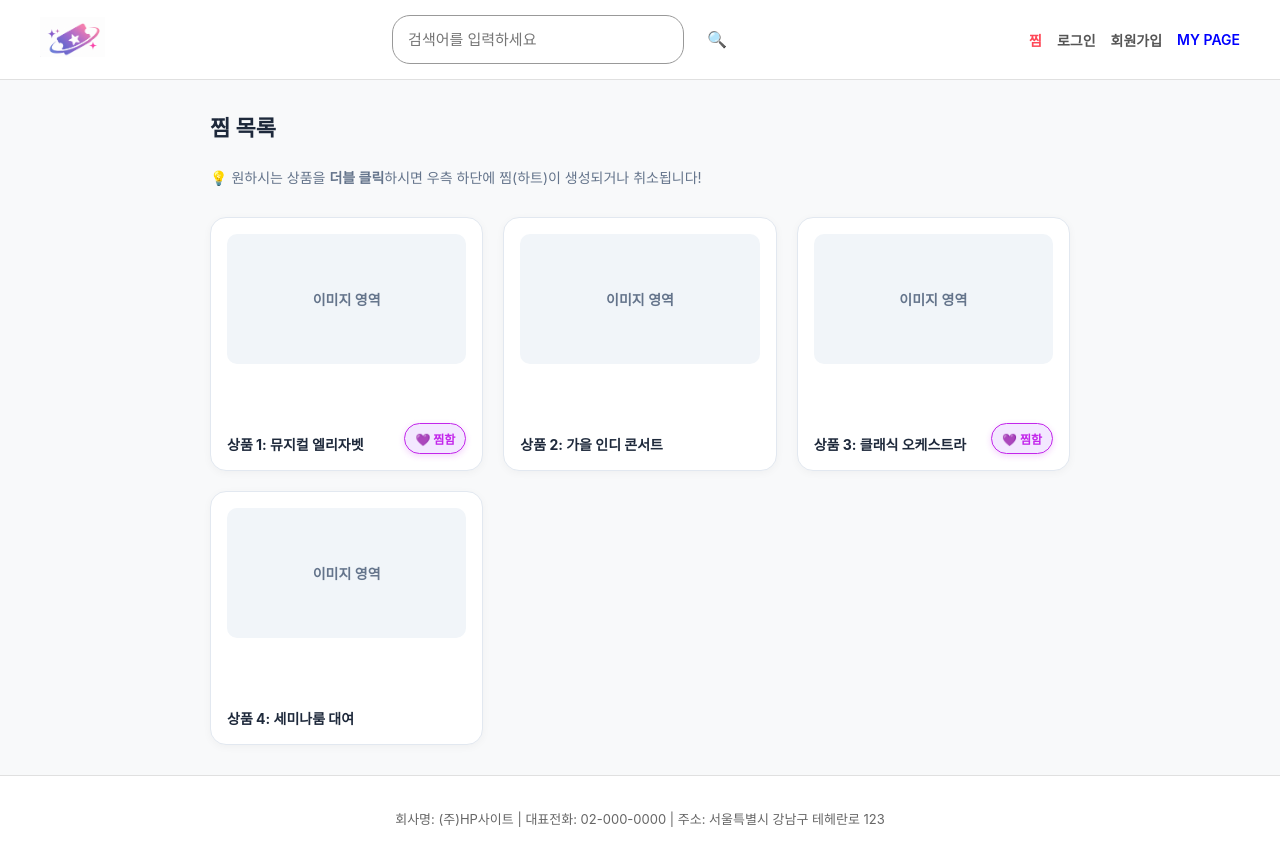
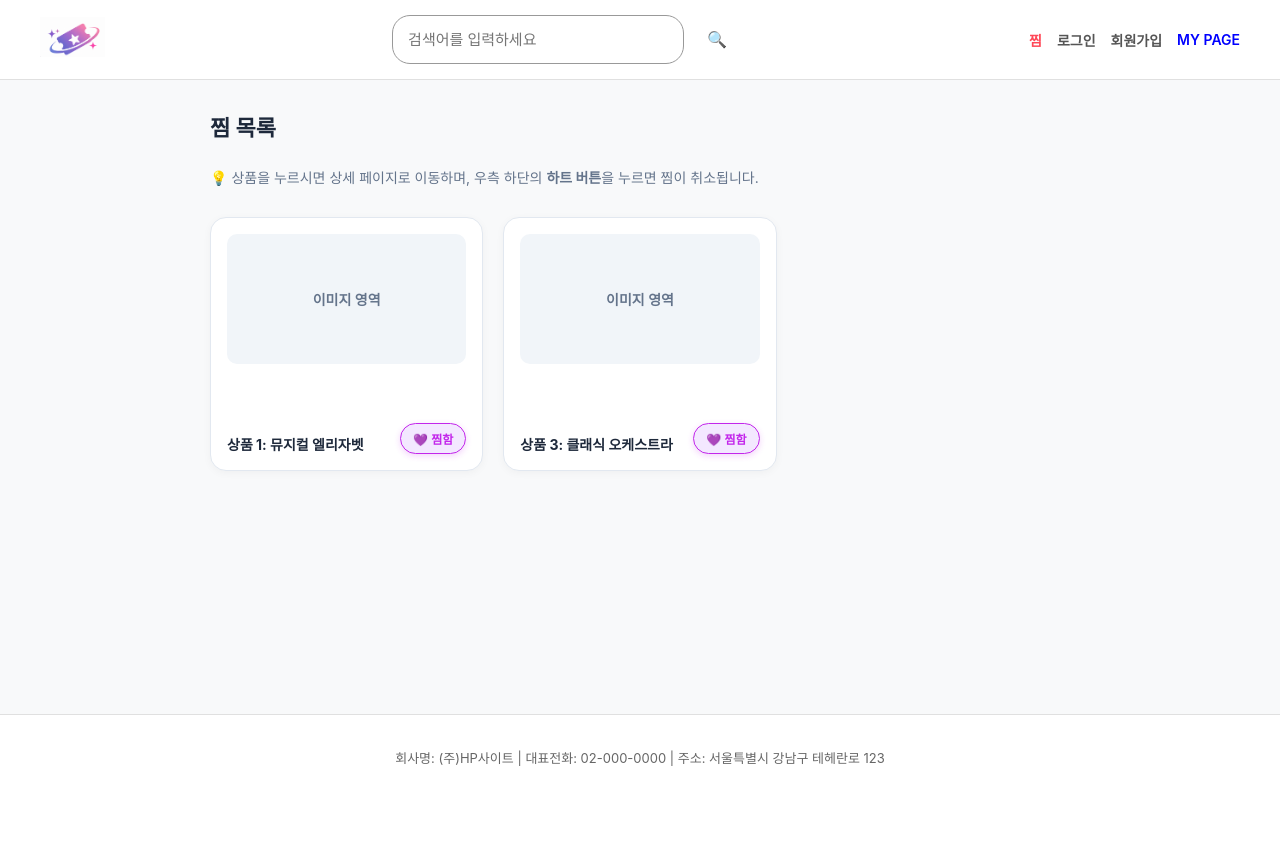
Before and after one commit to gkdudopice-lang/hp-router-ex, a React (Create React App) app: page /wishlist in a window 1280 px wide. After the commit the page ends 800 px from the top, so only its background shows below. Built offline with nearby package versions, Linux system fonts and the light colour scheme.

Commit message:
찜 목록 더블클릭 에서 하단 하트로 바꾸고 클릭하면 상품 상세페이지로 이동할 수 있도록 수정

```diff
--- a/src/pages/WishList.js
+++ b/src/pages/WishList.js
@@ -1,8 +1,7 @@
-import React, { useState } from "react";
+import React, { useState, useEffect } from "react";
 import { useNavigate } from "react-router-dom";
 import styled from "styled-components";
 
-/* ───────── 스타일 컴포넌트 ───────── */
 const Container = styled.div`
   max-width: 900px;
   width: 100%;
@@ -21,20 +20,28 @@ const PageTitle = styled.h2`
   margin: 0 0 10px 0;
 `;
 
-/* 상품 카드들을 3열로 예쁘게 배치하는 그리드 레이아웃 */
 const GridContainer = styled.div`
   display: grid;
   grid-template-columns: repeat(3, 1fr);
   gap: 20px;
 
   @media (max-width: 768px) {
-    grid-template-columns: repeat(2, 1fr); // 모바일선 2열
+    grid-template-columns: repeat(2, 1fr);
   }
 `;
 
-/* 개별 상품 카드 박스 (더블 클릭 이벤트 적용) */
+const EmptyBox = styled.div`
+  text-align: center;
+  padding: 60px 20px;
+  color: #64748b;
+  font-size: 15px;
+  background: #f8fafc;
+  border-radius: 16px;
+  border: 1px dashed #cbd5e1;
+`;
+
 const ProductCard = styled.div`
-  position: relative; /* 우측 하단에 하트를 절대 위치(absolute)로 꽂기 위해 필요 */
+  position: relative;
   background: #ffffff;
   border: 1px solid #e2e8f0;
   border-radius: 16px;
@@ -45,12 +52,11 @@ const ProductCard = styled.div`
   justify-content: space-between;
   box-shadow: 0 2px 8px rgba(0, 0, 0, 0.04);
   cursor: pointer;
-  user-select: none; /* 더블 클릭 시 글씨 드래그 방지 */
   transition: all 0.2s ease-in-out;
 
   &:hover {
     transform: translateY(-4px);
-    border-color: #c327eb; /* 마우스 올리면 보라색 테두리 */
+    border-color: #c327eb;
     box-shadow: 0 6px 16px rgba(195, 39, 235, 0.1);
   }
 
@@ -74,50 +80,55 @@ const ProductCard = styled.div`
   }
 `;
 
-/* 카드 우측 하단에 쏙 들어가는 하트 아이콘 뱃지 */
-const HeartBadge = styled.div`
+/* 찜 취소를 명확하게 누를 수 있는 독립된 하트 버튼 */
+const HeartButton = styled.button`
   position: absolute;
   bottom: 16px;
   right: 16px;
   background-color: #f3e8ff;
   color: #c327eb;
   border: 1px solid #c327eb;
-  padding: 6px 10px;
+  padding: 6px 12px;
   border-radius: 20px;
   font-size: 12px;
   font-weight: 700;
   display: flex;
   align-items: center;
   gap: 4px;
+  cursor: pointer;
   box-shadow: 0 2px 6px rgba(195, 39, 235, 0.2);
-  animation: popUp 0.2s ease-in-out;
+  transition: transform 0.1s;
 
-  @keyframes popUp {
-    0% {
-      transform: scale(0.8);
-      opacity: 0;
-    }
-    100% {
-      transform: scale(1);
-      opacity: 1;
-    }
+  &:active {
+    transform: scale(0.95);
   }
 `;
 
-/* ───────── 메인 컴포넌트 ───────── */
 export default function WishList() {
   const navigate = useNavigate();
 
-  // 예시 상품 데이터 (요청하신 대로 4가지 예시안 준비)
-  const [products, setProducts] = useState([
-    { id: 1, title: "상품 1: 뮤지컬 엘리자벳", isLiked: true }, // 기본 찜 되어있는 상태 예시
+  // 초기 데이터를 localStorage에서 가져오거나 기본값 사용
+  const [products, setProducts] = useState(() => {
+    const saved = localStorage.getItem("wishlist_products");
+    if (saved) {
+      return JSON.parse(saved);
+    }
+    return [
+      { id: 1, title: "상품 1: 뮤지컬 엘리자벳", isLiked: true },
       { id: 2, title: "상품 2: 가을 인디 콘서트", isLiked: false },
-    { id: 3, title: "상품 3: 클래식 오케스트라", isLiked: true }, // 기본 찜 되어있는 상태 예시
+      { id: 3, title: "상품 3: 클래식 오케스트라", isLiked: true },
       { id: 4, title: "상품 4: 세미나룸 대여", isLiked: false },
-  ]);
+    ];
+  });
 
-  // 카드를 '더블 클릭'했을 때 실행되는 함수 (찜하기 토글)
-  const handleDoubleClickCard = (id) => {
+  // 상태가 바뀔 때마다 localStorage에 저장하여 다른 페이지와 연동되도록 함
+  useEffect(() => {
+    localStorage.setItem("wishlist_products", JSON.stringify(products));
+  }, [products]);
+
+  // 하트 버튼을 눌렀을 때 찜 상태 토글 (이벤트 버블링 방지 포함)
+  const handleToggleLike = (id, e) => {
+    e.stopPropagation(); // 카드가 클릭되는 것(상세페이지 이동)을 막아줌
     setProducts(
       products.map((item) =>
         item.id === id ? { ...item, isLiked: !item.isLiked } : item,
@@ -125,34 +136,43 @@ export default function WishList() {
     );
   };
 
+  const likedProducts = products.filter((item) => item.isLiked);
+
   return (
     <Container>
       <PageTitle>찜 목록</PageTitle>
       <p
         style={{ fontSize: "14px", color: "#64748b", margin: "-5px 0 10px 0" }}
       >
-        💡 원하시는 상품을 <strong>더블 클릭</strong>하시면 우측 하단에
-        찜(하트)이 생성되거나 취소됩니다!
+        💡 상품을 누르시면 상세 페이지로 이동하며, 우측 하단의{" "}
+        <strong>하트 버튼</strong>을 누르면 찜이 취소됩니다.
       </p>
 
+      {likedProducts.length === 0 ? (
+        <EmptyBox>
+          <p>❤️ 찜한 상품이 없습니다.</p>
+          <p style={{ fontSize: "13px", color: "#94a3b8", marginTop: "6px" }}>
+            마음에 드는 상품에 찜을 추가해 보세요!
+          </p>
+        </EmptyBox>
+      ) : (
         <GridContainer>
-        {products.map((item) => (
+          {likedProducts.map((item) => (
             <ProductCard
               key={item.id}
-            onDoubleClick={() => handleDoubleClickCard(item.id)}
-            onClick={() => {
-              // 싱글 클릭 시 해당 상품 상세 페이지로 이동하도록 연결 가능
-              // navigate(`/reservation/detail/${item.id}`);
-            }}
+              onClick={() => navigate(`/reservation/detail/${item.id}`)}
             >
               <div className="thumb">이미지 영역</div>
               <div className="info">{item.title}</div>
 
-            {/* isLiked가 true일 때만 우측 하단에 하트 뱃지 표시 */}
-            {item.isLiked && <HeartBadge>💜 찜함</HeartBadge>}
+              {/* 하트 버튼을 따로 두어 싱글/더블클릭 충돌을 원천 차단 */}
+              <HeartButton onClick={(e) => handleToggleLike(item.id, e)}>
+                💜 찜함
+              </HeartButton>
             </ProductCard>
           ))}
         </GridContainer>
+      )}
     </Container>
   );
 }
```
Lines whose indentation alone changed are shown as unchanged.
